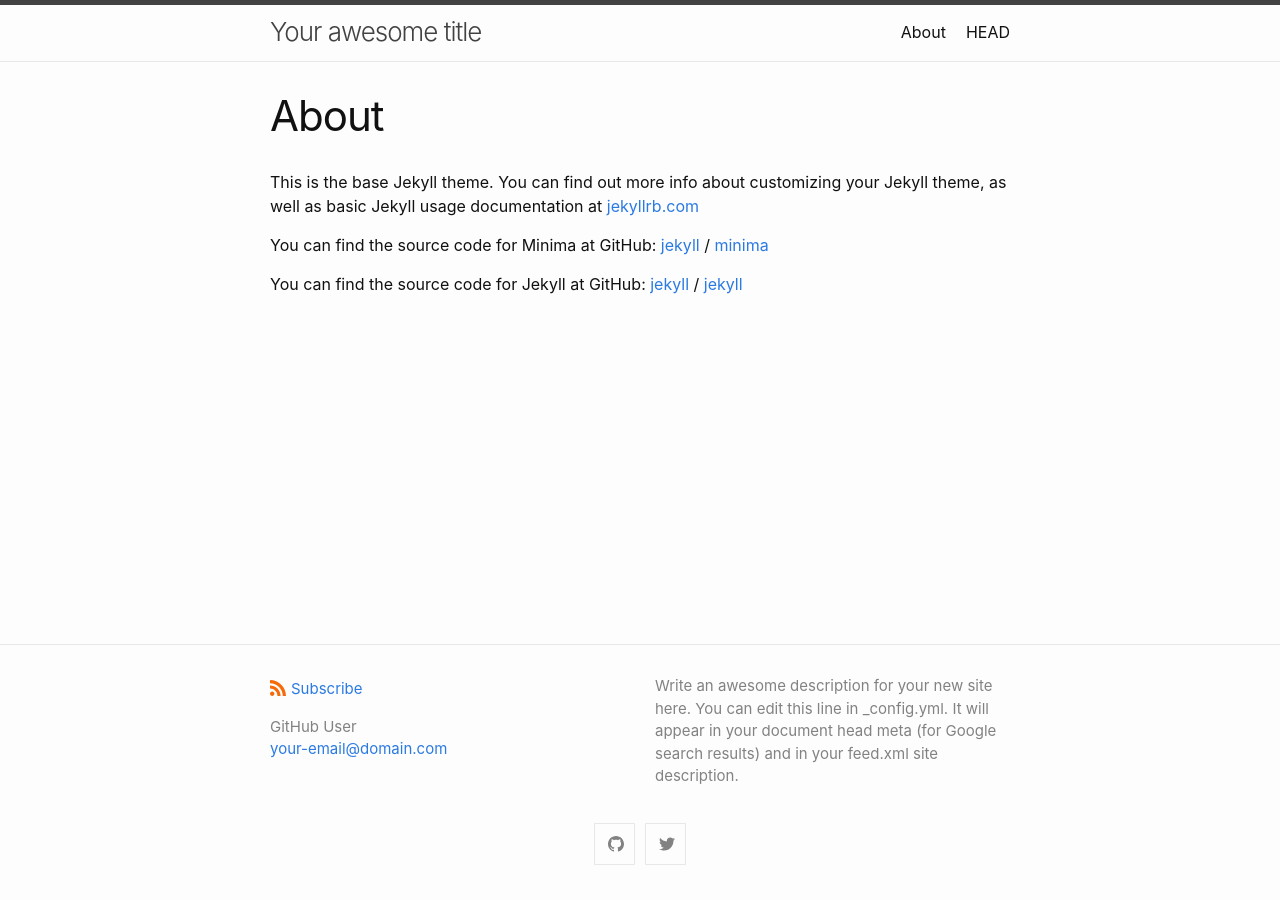
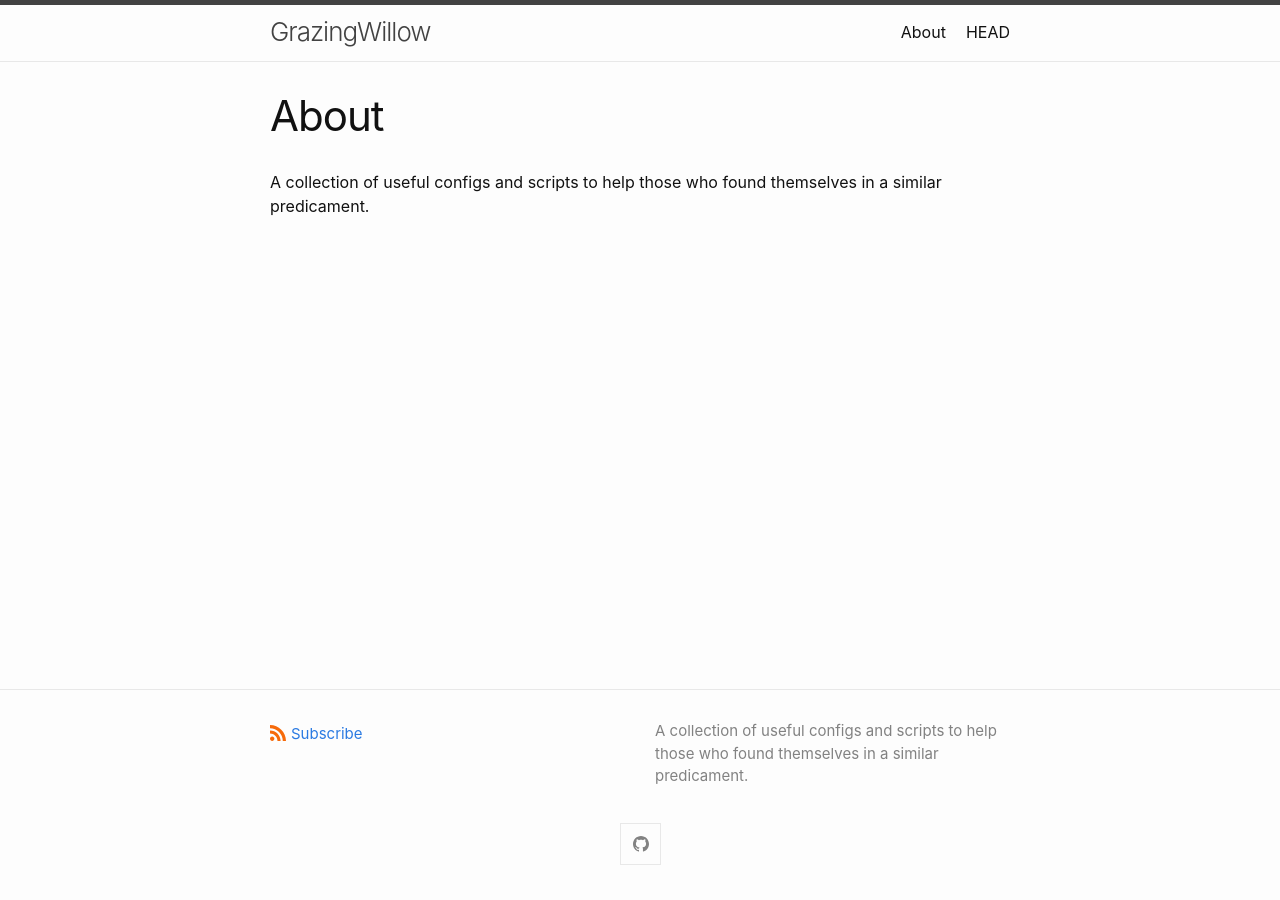
Before and after one commit to grazingwillow/grazingwillow.github.io, a Jekyll site: the page built from about.md, in a window 1280 px wide. Built offline with Jekyll 4.4.1, drawn with Linux system fonts in a browser that asks for light colours.

Commit message:
config info

```diff
--- a/_config.yml
+++ b/_config.yml
@@ -1,11 +1,7 @@
-title: Your awesome title
-author:
-  name: GitHub User
-  email: your-email@domain.com
+title: GrazingWillow
 description: > # this means to ignore newlines until "show_excerpts:"
-  Write an awesome description for your new site here. You can edit this
-  line in _config.yml. It will appear in your document head meta (for
-  Google search results) and in your feed.xml site description.
+  A collection of useful configs and scripts to help those who
+  found themselves in a similar predicament.
 
 show_excerpts: false # set to true to show excerpts on the homepage
 
@@ -16,45 +12,7 @@ minima:
 
   # generate social links in footer
   social_links:
-    twitter: jekyllrb
-    github:  jekyll
-    # devto: jekyll
-    # dribbble: jekyll
-    # facebook: jekyll
-    # flickr:   jekyll
-    # instagram: jekyll
-    # linkedin: jekyll
-    # pinterest: jekyll
-    # youtube: jekyll
-    # youtube_channel: UC8CXR0-3I70i1tfPg1PAE1g
-    # youtube_channel_name: CloudCannon
-    # telegram: jekyll
-    # googleplus: +jekyll
-    # microdotblog: jekyll
-    # keybase: jekyll
-
-    # Mastodon instances
-    # mastodon:
-    # - username: jekyll
-    #   instance: example.com
-    # - username: jekyll2
-    #   instance: example.com
-
-    # GitLab instances
-    # gitlab:
-    # - username: jekyll
-    #   instance: example.com
-    # - username: jekyll2
-    #   instance: example.com
-
-# If you want to link only specific pages in your header, uncomment
-# this and add the path to the pages in order as they should show up
-#header_pages:
-# - about.md
+    github:  grazingwillow
 
 # Build settings
 theme: minima
-
-plugins:
- - jekyll-feed
- - jekyll-seo-tag
--- a/about.md
+++ b/about.md
@@ -4,15 +4,4 @@ title: About
 permalink: /about/
 ---
 
-This is the base Jekyll theme. You can find out more info about customizing your Jekyll theme, as well as basic Jekyll usage documentation at [jekyllrb.com](https://jekyllrb.com/)
-
-You can find the source code for Minima at GitHub:
-[jekyll][jekyll-organization] /
-[minima](https://github.com/jekyll/minima)
-
-You can find the source code for Jekyll at GitHub:
-[jekyll][jekyll-organization] /
-[jekyll](https://github.com/jekyll/jekyll)
-
-
-[jekyll-organization]: https://github.com/jekyll
+A collection of useful configs and scripts to help those who found themselves in a similar predicament.
```
